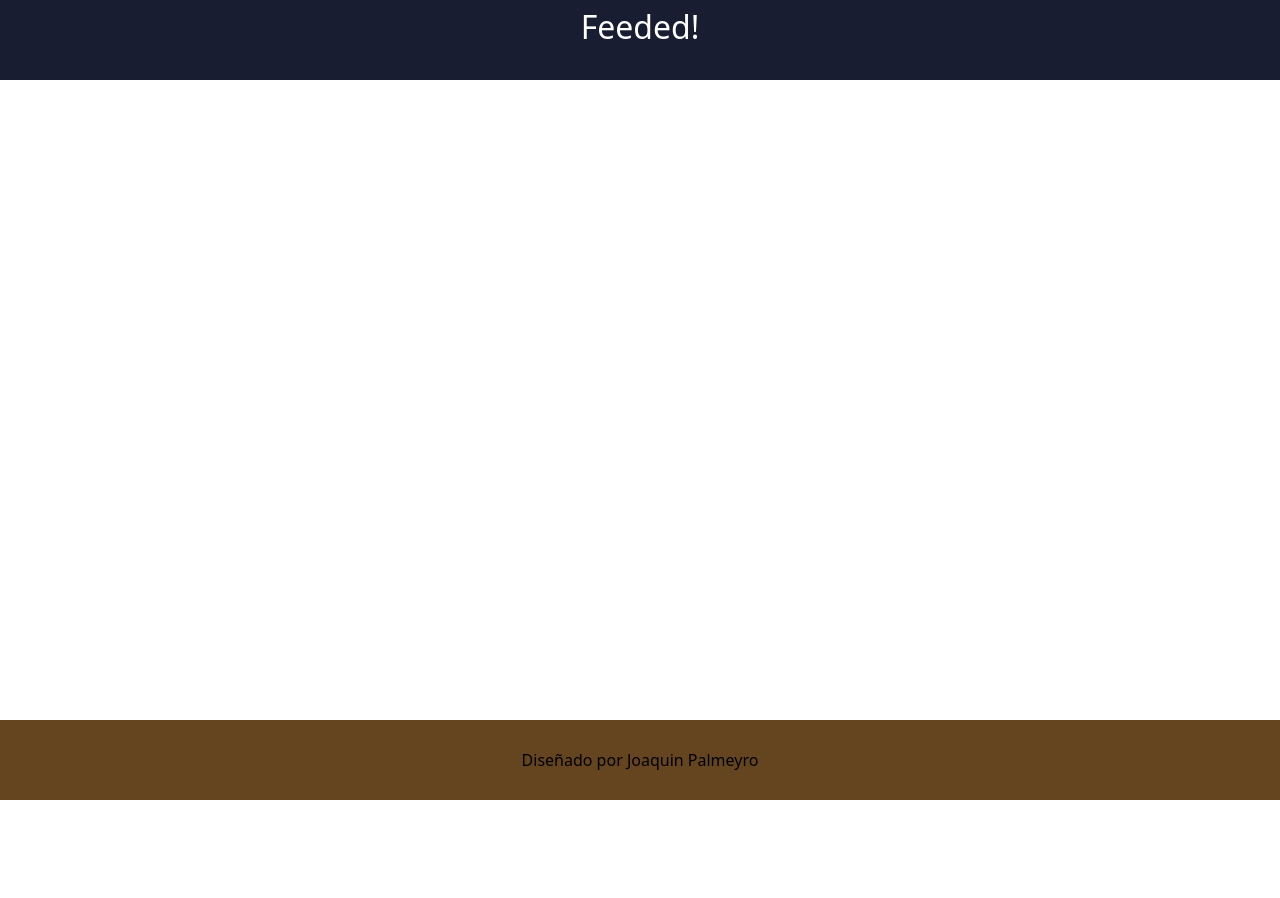
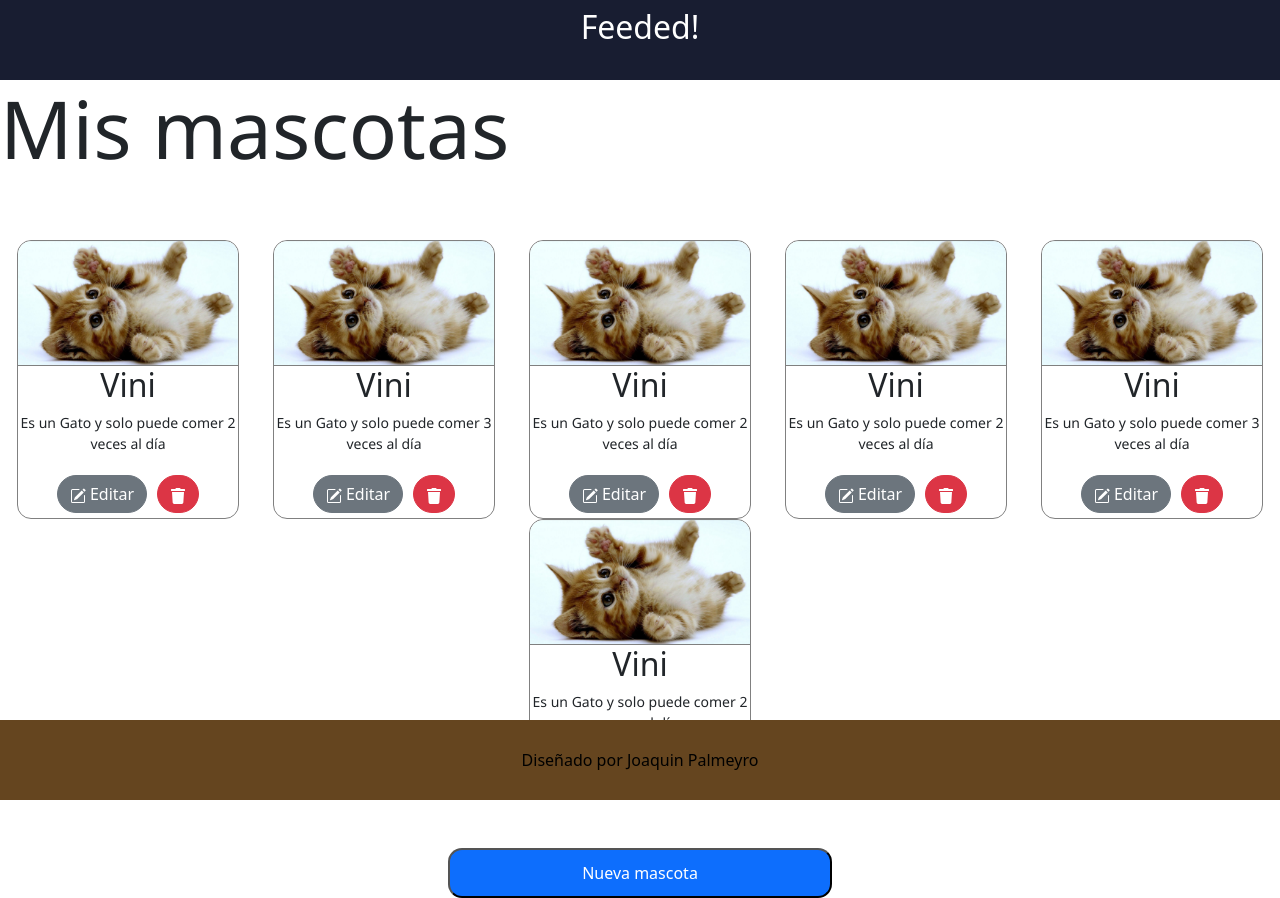
Before and after one commit to moneeto/feeded, a React (Vite) app in the folder frontend/: page /mascotas in a window 1280 px wide. Before the commit the page ends 800 px from the top, so only its background shows below. Built offline with nearby package versions, Linux system fonts and the light colour scheme.

Commit message:
avances y menu mascotas

```diff
--- a/frontend/package.json
+++ b/frontend/package.json
@@ -13,6 +13,7 @@
     "bootstrap": "^5.3.2",
     "react": "^18.2.0",
     "react-dom": "^18.2.0",
+    "react-icons": "^4.11.0",
     "react-modal": "^3.16.1",
     "react-router-dom": "^6.15.0",
     "reactstrap": "^9.2.0",
--- a/frontend/src/App.jsx
+++ b/frontend/src/App.jsx
@@ -5,6 +5,7 @@ import { Footer } from './components/Footer/Footer'
 import { Menu } from './containers/MenuPrincipal/Menu'
 import { Alimentar } from './containers/Alimentar/Alimentar'
 import { Historial } from './containers/Historial/Historial'
+import { Mascotas } from './containers/Mascotas/Mascotas'
 
 function App() {
   return (
@@ -14,6 +15,7 @@ function App() {
         <Route path='/' element={<Menu />} />
         <Route path='/alimentar' element={<Alimentar />} />
         <Route path='/historial' element={<Historial />} />
+        <Route path='/mascotas' element={<Mascotas />} />
       </Routes>
       <Footer />
     </div>
--- /dev/null
+++ b/frontend/src/containers/Mascotas/Mascota/Mascota.jsx
@@ -0,0 +1,21 @@
+import React from 'react'
+import gatito from '../../../media/gatito.png'
+import './Mascota.scss'
+import {BsPencilSquare} from 'react-icons/bs'
+import {FaTrash} from 'react-icons/fa'
+
+export const Mascota = (props) => {
+
+  //Quiero retornar una card dinamica
+  return (
+    <div className='mascotaCard'>
+      <img src={gatito} alt={props.nombre} style={{height:"auto", maxWidth:"220px", borderTopLeftRadius:"14px",borderTopRightRadius:"14px"}} />
+      <h2 style={{textAlign:"center", borderTop:"1px solid gray"}}>{props.nombre}</h2>
+      <p style={{textAlign:"center", fontSize:"14px"}}>Es un {props.tipo} y solo puede comer {props.maxComidas} veces al día</p>
+      <div className='accionesDiv'>
+        <button style={{borderRadius:"50px", margin:"5px"}}className='btn btn-secondary'><BsPencilSquare /> Editar</button>
+        <button style={{borderRadius:"50px", margin:"5px"}}className='btn btn-danger'><FaTrash /></button>
+      </div>
+    </div>
+  )
+}
--- /dev/null
+++ b/frontend/src/containers/Mascotas/Mascota/Mascota.scss
@@ -0,0 +1,7 @@
+.mascotaCard {
+  max-width: 222px;
+  height: auto;
+  border: 1px solid gray;
+  border-radius: 14px;
+  text-align: center;
+}
--- /dev/null
+++ b/frontend/src/containers/Mascotas/Mascotas.jsx
@@ -0,0 +1,31 @@
+import React, { useState } from 'react'
+import './Mascotas.scss'
+import { Mascota } from './Mascota/Mascota'
+
+export const Mascotas = () => {
+
+  const [mascotas, setMascotas] = useState()
+
+  return (
+    <section className='mascotasSection'>
+
+      {/* Mis mascotas */}
+      <div className="mascotasDiv">
+        <h1>Mis mascotas</h1>
+        <div className="mascotas">
+          <Mascota alt={"Vini"} nombre="Vini" tipo="Gato" maxComidas={2}/>
+          <Mascota alt={"Vini"} nombre="Vini" tipo="Gato" maxComidas={3}/>
+          <Mascota alt={"Vini"} nombre="Vini" tipo="Gato" maxComidas={2}/>
+          <Mascota alt={"Vini"} nombre="Vini" tipo="Gato" maxComidas={2}/>
+          <Mascota alt={"Vini"} nombre="Vini" tipo="Gato" maxComidas={3}/>
+          <Mascota alt={"Vini"} nombre="Vini" tipo="Gato" maxComidas={2}/>
+        </div>
+
+        <div className='altaMascota'>
+          <button className='botonAltaMascota'>Nueva mascota</button>
+        </div>
+
+      </div>
+    </section>
+  )
+}
--- /dev/null
+++ b/frontend/src/containers/Mascotas/Mascotas.scss
@@ -0,0 +1,21 @@
+.mascotas {
+  display: flex;
+  flex-direction: row;
+  flex-wrap: wrap;
+  justify-content: space-around;
+  align-items: center;
+}
+
+.altaMascota {
+  width: 100%;
+  text-align: center;
+  margin-top: 50px;
+}
+
+.botonAltaMascota {
+  width: 30%;
+  height: 50px;
+  color: white;
+  background-color: #0d6efd;
+  border-radius: 14px;
+}
```
Also changed, not shown: frontend/src/media/gatito.png (added), 1 other file (tests, documents, lock files or other folders).
